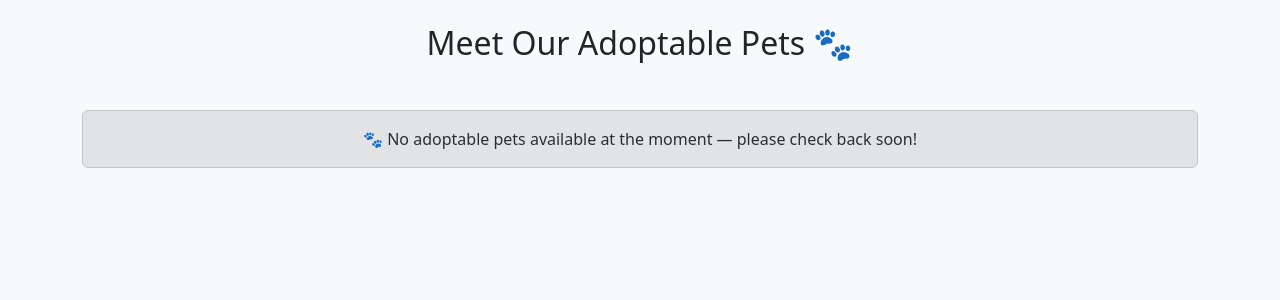
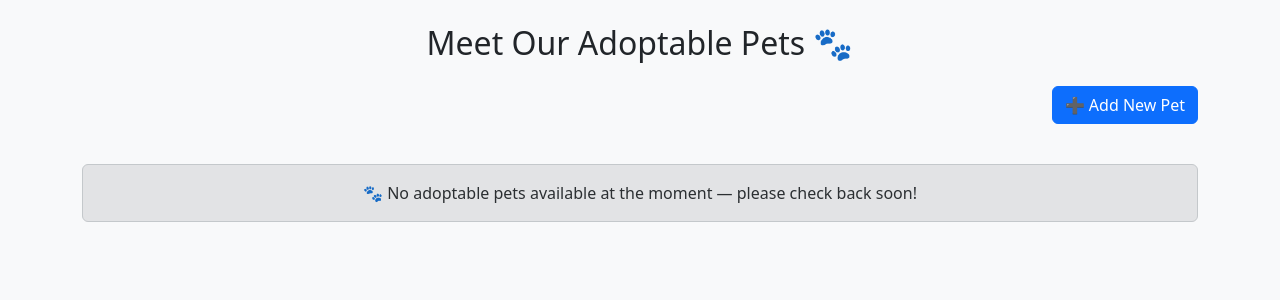
Before and after one commit to Omar6688/PawfectMatch, a Django app: page /adopt/ in a window 1280 px wide. Shown: the part 56-356 px from the top of the page. Run offline with Django 5.2, Linux system fonts and the light colour scheme; the visitor is signed in with stand-in values (Sample User, id 1); data that the repository does not hold is empty; parts of the project's set-up code (start-up, migrations or seed data) failed here and were passed over.

Commit message:
Style update: unify Edit button color to green and improve detail page layout

```diff
--- a/adoptions/templates/adoptions/adoptable_list.html
+++ b/adoptions/templates/adoptions/adoptable_list.html
@@ -5,6 +5,13 @@
 
 {% block content %}
 <h2 class="text-center my-4">Meet Our Adoptable Pets 🐾</h2>
+
+{% if user.is_staff %}
+    <div class="text-end mb-3">
+        <a href="{% url 'add_pet' %}" class="btn btn-primary">➕ Add New Pet</a>
+    </div>
+{% endif %}
+
 <div class="container">
     <div class="row">
         {% for pet in pets %}
@@ -20,6 +27,14 @@
                     <p class="card-text"><strong>Breed:</strong> {{ pet.breed }}</p>
                     <p class="card-text"><strong>Age:</strong> {{ pet.age }} year{% if pet.age != 1 %}s{% endif %}</p>
                     <a href="{% url 'adoptable_detail' pet.pk %}" class="btn btn-outline-primary">View Details</a>
+
+                    {% if user.is_staff %}
+                        <div class="mt-2 d-flex gap-2">
+                            <a href="{% url 'edit_pet' pet.pk %}" class="btn btn-sm btn-success">Edit</a>
+                            <a href="{% url 'delete_pet' pet.pk %}" class="btn btn-sm btn-danger">Delete</a>
+                        </div>
+                    {% endif %}
+
                 </div>
             </div>
         </div>
--- a/adoptions/urls.py
+++ b/adoptions/urls.py
@@ -4,4 +4,7 @@ from . import views
 urlpatterns = [
     path('', views.adoptable_list, name='adoptable_list'),
     path('<int:pk>/', views.adoptable_detail, name='adoptable_detail'),
+    path('add/', views.add_pet, name='add_pet'),
+    path('edit/<int:pk>/', views.edit_pet, name='edit_pet'),
+    path('delete/<int:pk>/', views.delete_pet, name='delete_pet'),
 ]
--- a/adoptions/views.py
+++ b/adoptions/views.py
@@ -1,5 +1,8 @@
 from django.shortcuts import render, get_object_or_404
 from .models import AdoptablePet
+from django.contrib.admin.views.decorators import staff_member_required
+from .forms import AdoptablePetForm
+
 
 def adoptable_list(request):
     pets = AdoptablePet.objects.all()
@@ -8,3 +11,34 @@ def adoptable_list(request):
 def adoptable_detail(request, pk):
     pet = get_object_or_404(AdoptablePet, pk=pk)
     return render(request, 'adoptions/adoptable_detail.html', {'pet': pet})
+
+@staff_member_required
+def add_pet(request):
+    if request.method == 'POST':
+        form = AdoptablePetForm(request.POST, request.FILES)
+        if form.is_valid():
+            form.save()
+            return redirect('adoptable_list')
+    else:
+        form = AdoptablePetForm()
+    return render(request, 'adoptions/adoptable_form.html', {'form': form, 'action': 'Add'})
+
+@staff_member_required
+def edit_pet(request, pk):
+    pet = get_object_or_404(AdoptablePet, pk=pk)
+    if request.method == 'POST':
+        form = AdoptablePetForm(request.POST, request.FILES, instance=pet)
+        if form.is_valid():
+            form.save()
+            return redirect('adoptable_list')
+    else:
+        form = AdoptablePetForm(instance=pet)
+    return render(request, 'adoptions/adoptable_form.html', {'form': form, 'action': 'Edit'})
+
+@staff_member_required
+def delete_pet(request, pk):
+    pet = get_object_or_404(AdoptablePet, pk=pk)
+    if request.method == 'POST':
+        pet.delete()
+        return redirect('adoptable_list')
+    return render(request, 'adoptions/adoptable_confirm_delete.html', {'pet': pet})
```
Also changed, not shown: adoptions/forms.py (added, +7 -0 lines), adoptions/templates/adoptions/adoptable_confirm_delete.html (added, +12 -0 lines), adoptions/templates/adoptions/adoptable_detail.html (+8 -3 lines), adoptions/templates/adoptions/adoptable_form.html (added, +18 -0 lines).
